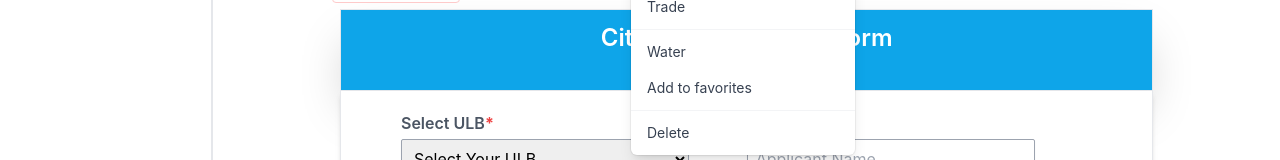
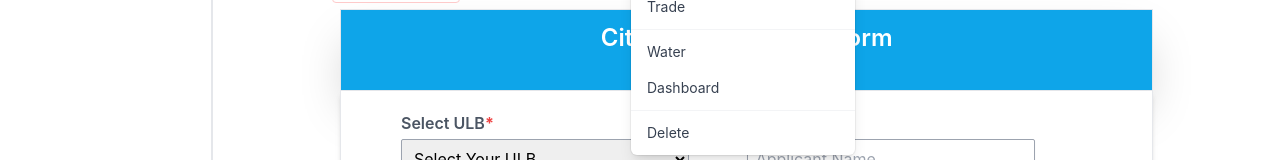
Before and after one commit to swati-05/testing2, a React (Create React App) app: page /register in a window 1280 px wide. Both pictures are taken after a click on the button 831 px from the left and 51 px from the top of the page. Shown: the part 213-373 px from the top of the page. Built offline with nearby package versions, Linux system fonts and the light colour scheme; data requests are answered from the project's data file; what react-swipeable-views-utils would draw is missing.

Commit message:
selfadvrt

```diff
--- a/src/Pages/Landing/LandingNav.js
+++ b/src/Pages/Landing/LandingNav.js
@@ -95,7 +95,8 @@ function LandingNav() {
                                                             </div>
                                                             <div class="py-1" role="none">
                                                                 <a href="#" class="text-gray-700 block px-4 py-2 text-sm" role="menuitem" tabindex="-1" id="menu-item-4">Water</a>
-                                                                <a href="#" class="text-gray-700 block px-4 py-2 text-sm" role="menuitem" tabindex="-1" id="menu-item-5">Add to favorites</a>
+                                                               <Link to ="/citizenDashboard"> <a href="#" class="text-gray-700 block px-4 py-2 text-sm" role="menuitem" tabindex="-1" id="menu-item-5">Dashboard</a>
+                                                               </Link>
                                                             </div>
                                                             <div class="py-1" role="none">
                                                                 <a href="#" class="text-gray-700 block px-4 py-2 text-sm" role="menuitem" tabindex="-1" id="menu-item-6">Delete</a>
--- a/src/Pages/Landing/OurDomainContent2.js
+++ b/src/Pages/Landing/OurDomainContent2.js
@@ -1,4 +1,4 @@
- //////////////////////////////////////////////////////////////////////////////////////
+//////////////////////////////////////////////////////////////////////////////////////
 //    Author - Swati Sharma
 //    Version - 1.0
 //    Date - 8 Aug 2022
```
Also changed, not shown: src/Pages/CitizenPropertyEntryForm/CitizenFormSubmitResponse.js (+0 -12 lines), src/Pages/citizen/ApplySubList.js (+5 -8 lines).
